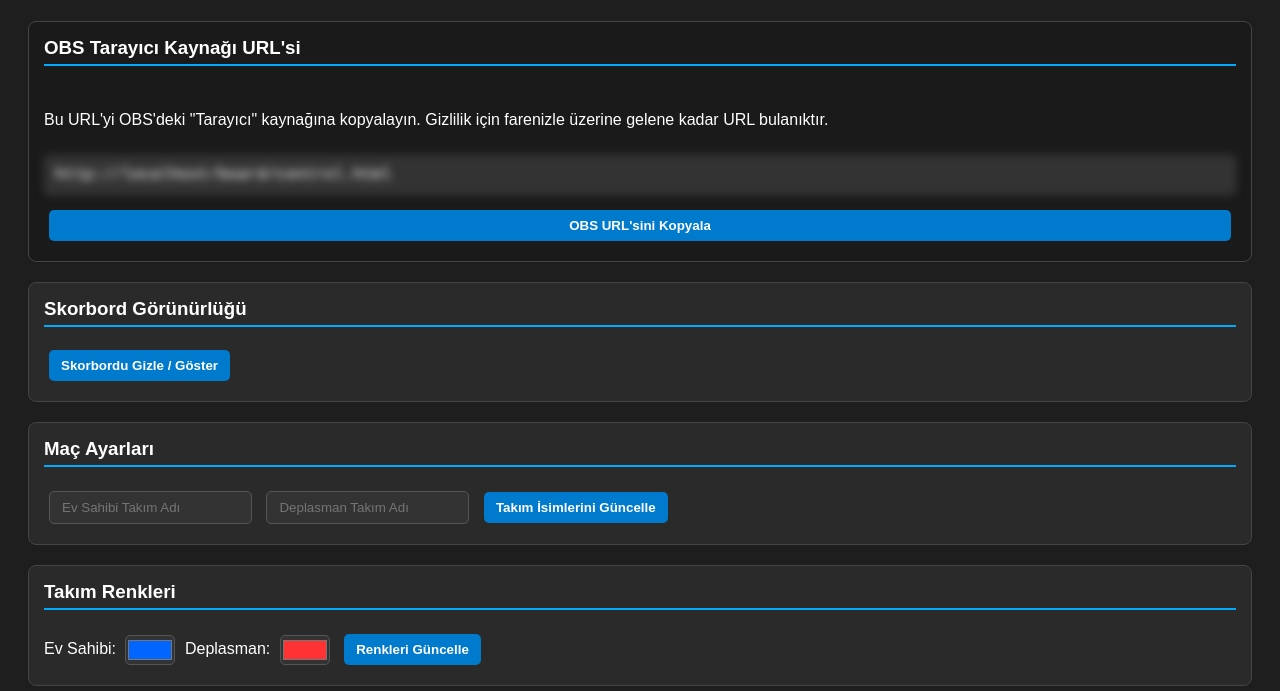
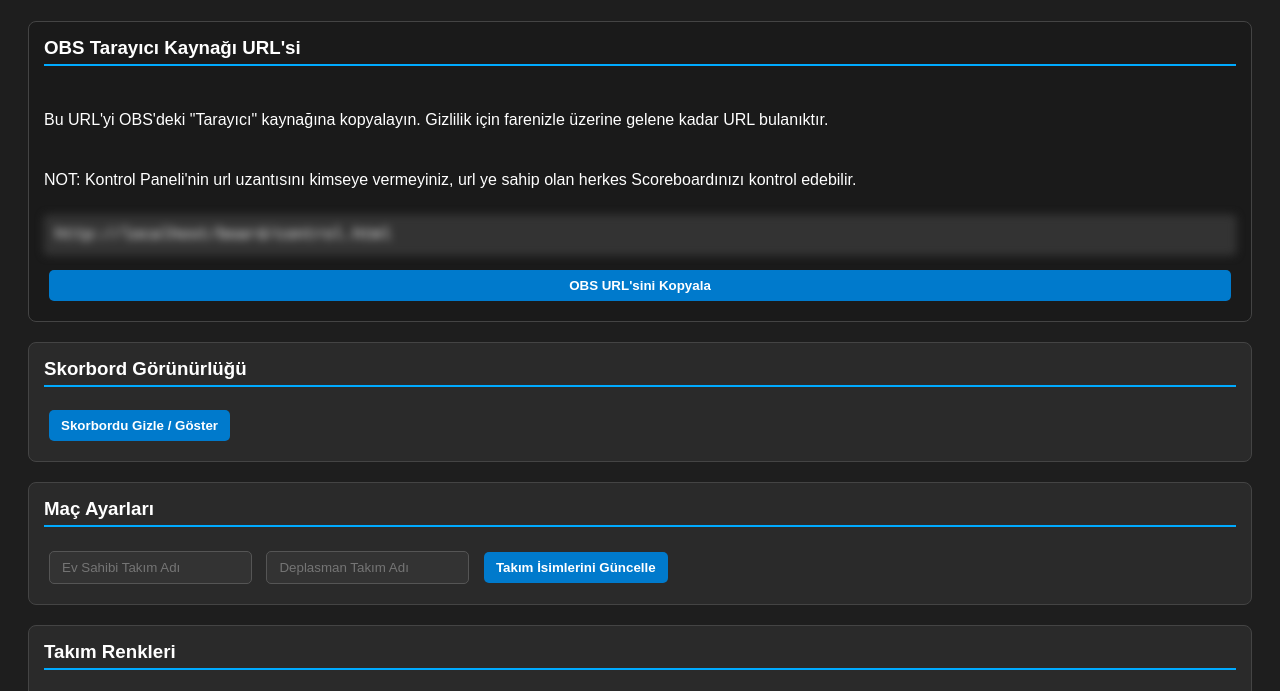
Before and after one commit to tenshoedits/Soccer_Scoreboard_by_TrooXie, a website: page public/control.html in a window 1280 px wide. Shown: the part 107-798 px from the top of the page. Drawn offline with Linux system fonts and the light colour scheme.

Commit message:
Update control.html

```diff
--- a/public/control.html
+++ b/public/control.html
@@ -68,6 +68,7 @@
   <div id="obs-url-section">
     <h3>OBS Tarayıcı Kaynağı URL'si</h3>
     <p>Bu URL'yi OBS'deki "Tarayıcı" kaynağına kopyalayın. Gizlilik için farenizle üzerine gelene kadar URL bulanıktır.</p>
+    <p>NOT: Kontrol Paneli'nin url uzantısını kimseye vermeyiniz, url ye sahip olan herkes Scoreboardınızı kontrol edebilir.</p>
 
     <div id="obsUrlDisplay" class="blurred">
         URL Yükleniyor...
```
